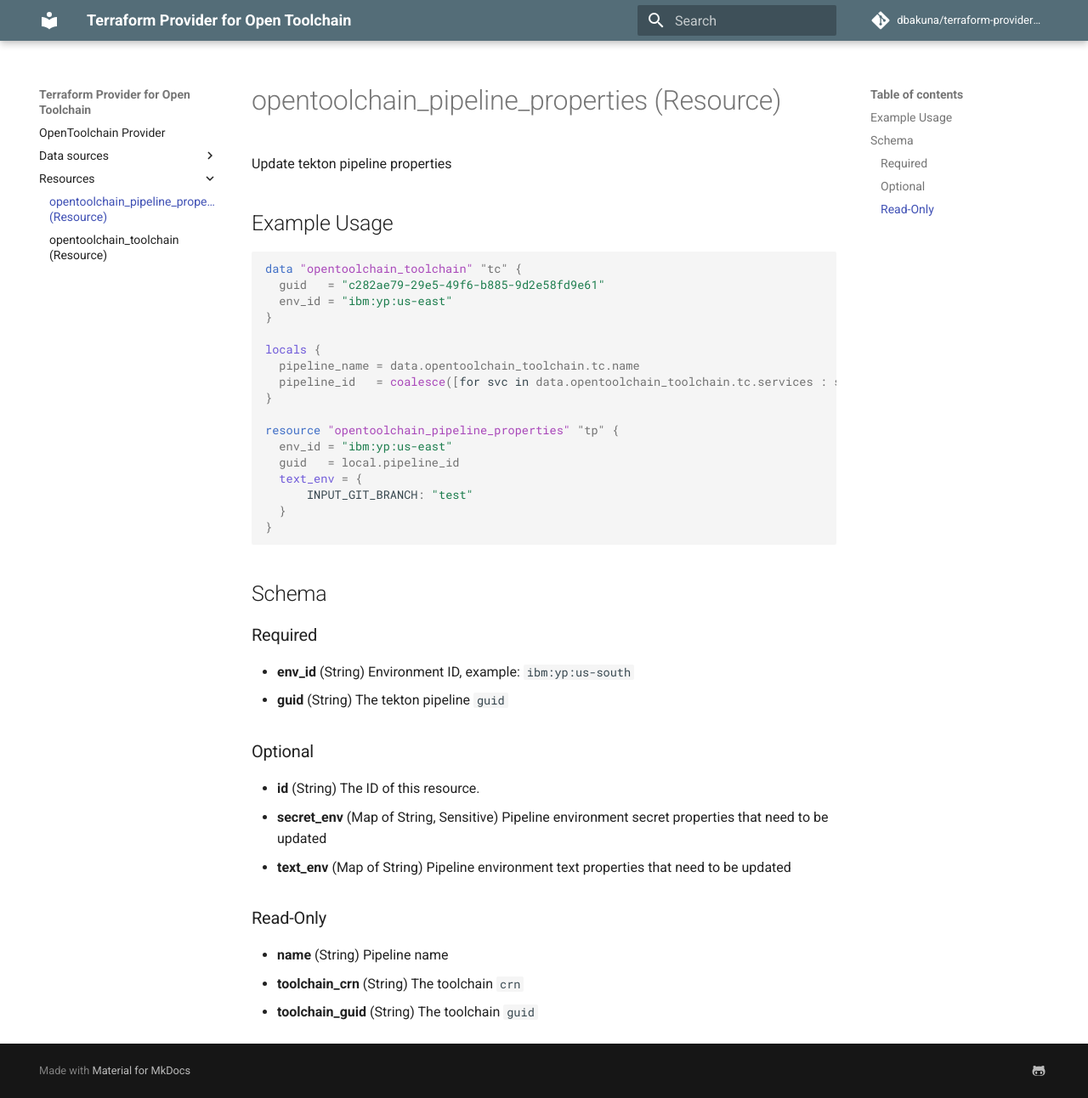
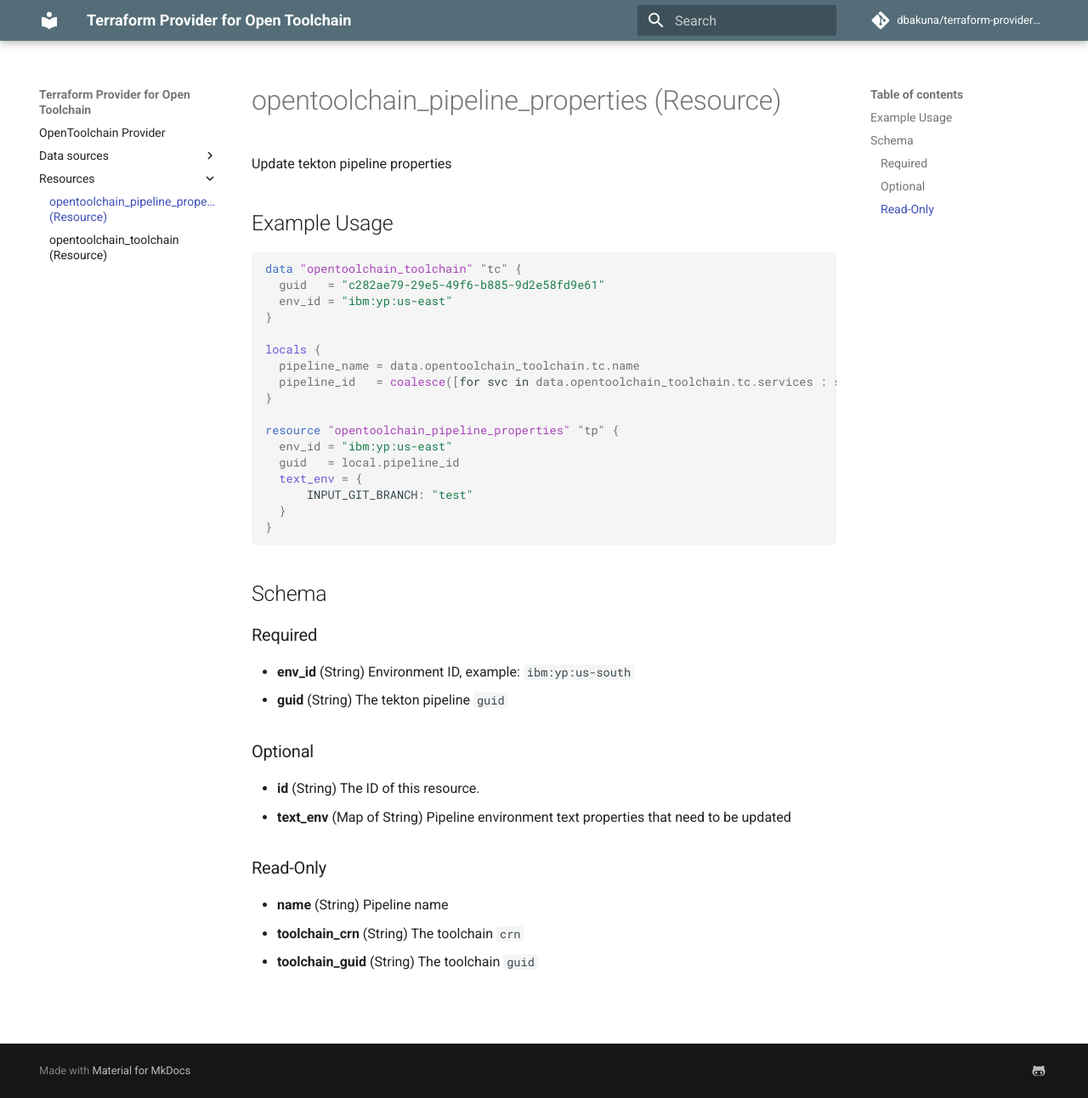
Before and after one commit to dariusbakunas/terraform-provider-opentoolchain, an MkDocs documentation site: the page built from docs/resources/pipeline_properties.md, in a window 1280 px wide and 1292 px high. Shown: the whole window at 85% size. Built offline with MkDocs 1.6.1 and Material for MkDocs 9.7.7, drawn with Linux system fonts in a browser that asks for light colours; comment, search, counter and statistics services are not loaded.

Commit message:
docs: regenerate

```diff
--- a/docs/resources/pipeline_properties.md
+++ b/docs/resources/pipeline_properties.md
@@ -43,7 +43,6 @@ resource "opentoolchain_pipeline_properties" "tp" {
 ### Optional
 
 - **id** (String) The ID of this resource.
-- **secret_env** (Map of String, Sensitive) Pipeline environment secret properties that need to be updated
 - **text_env** (Map of String) Pipeline environment text properties that need to be updated
 
 ### Read-Only
```
